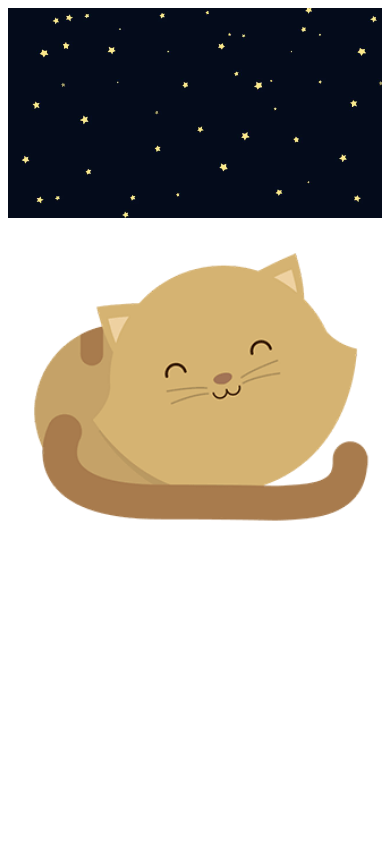
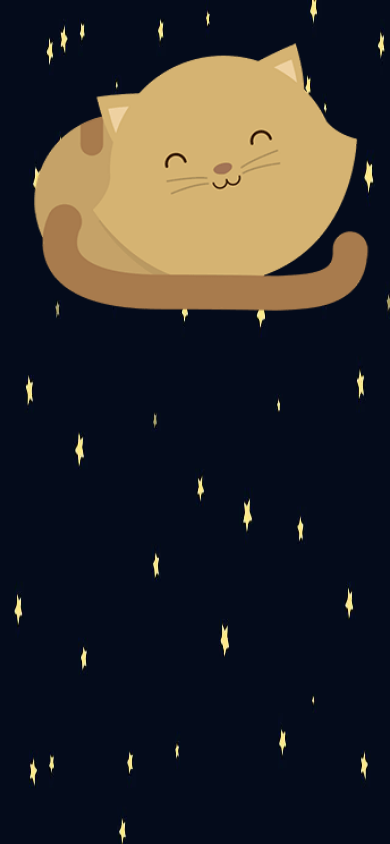
Before and after one commit to unakame/leccion-32-kitten, a plain HTML site: page index.html in a window 390 px wide. Drawn offline with Linux system fonts and the light colour scheme.

Commit message:
some changes

```diff
--- a/css/main.css
+++ b/css/main.css
@@ -2,7 +2,6 @@ img{
   display: block;
   margin: 0 auto;
   width: 100%;
-  height: 100%;
 }
 
 /*body{
@@ -10,8 +9,47 @@ background-image: url("Miaw/assets/img/dawn.png");
 
 }*/
 
-@media only screen and (max-width: 500px) {
+/*@media only screen and (max-width: 500px) {
     body {
-        background-image: url(Miaw/assets/img/dawn.png);
+        background-image: url(../Miaw/assets/img/dawn.png);
+    }
+}*/
+
+/*#third{
+  background: url(../Miaw/assets/img/Landscape.jpg);
+
+}
+
+#second{
+  background: url(../Miaw/assets/img/dawn.png);
+  width: 100%;
+}
+
+#first{
+  background: url(../Miaw/assets/img/maxresdefault.jpg);
+  width: 100%;
+}*/
+
+body{
+  background: url(../Miaw/assets/img/Landscape.jpg);
+  background-size: 100% 100%;
+  background-repeat: no-repeat;
+  background-attachment: fixed;
+
+}
+
+@media only screen and (max-width: 650px) {
+    body {
+        background-image: url(../Miaw/assets/img/dawn.png);
     }
 }
+
+@media only screen and (max-width: 465px) {
+    body {
+        background-image: url(../Miaw/assets/img/maxresdefault.jpg);
+    }
+}
+
+source{
+    size: 100% 100%;
+}
--- a/index.html
+++ b/index.html
@@ -8,20 +8,17 @@
   <link rel="stylesheet" href="css/main.css">
 </head>
 <body>
-
+<!--
   <picture>
-    <source media="(min-width: 650px)" srcset="Miaw/assets/img/Landscape.jpg">
-    <source media="(min-width: 465px)" srcset="Miaw/assets/img/dawn.png">
-    <img src="Miaw/assets/img/maxresdefault.jpg" alt="">
+    <source media="(min-width: 650px)" srcset="Miaw/assets/img/Landscape.jpg" id="primero">
+    <source media="(min-width: 465px)" srcset="Miaw/assets/img/dawn.png" id="segundo">
+    <img src="Miaw/assets/img/maxresdefault.jpg" alt="" id="tercero">
   </picture>
-
+ -->
   <picture>
     <source media="(min-width: 650px)" srcset="Miaw/assets/img/kitten-large.png" id="first">
     <source media="(min-width: 465px)" srcset="Miaw/assets/img/kitten-medium.png" id="second">
     <img src="Miaw/assets/img/kitten-small.png" alt="a cute kitten" id="third">
   </picture>
-
-
-
 </body>
 </html>
```
